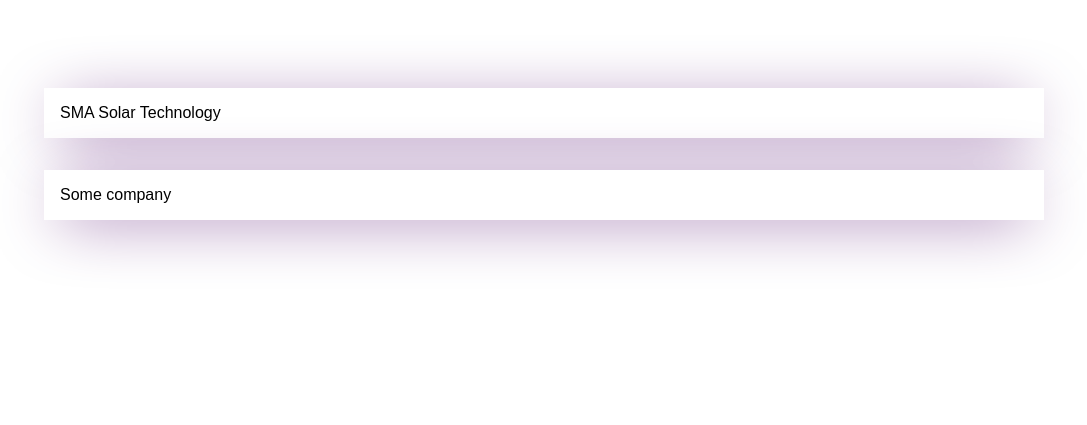
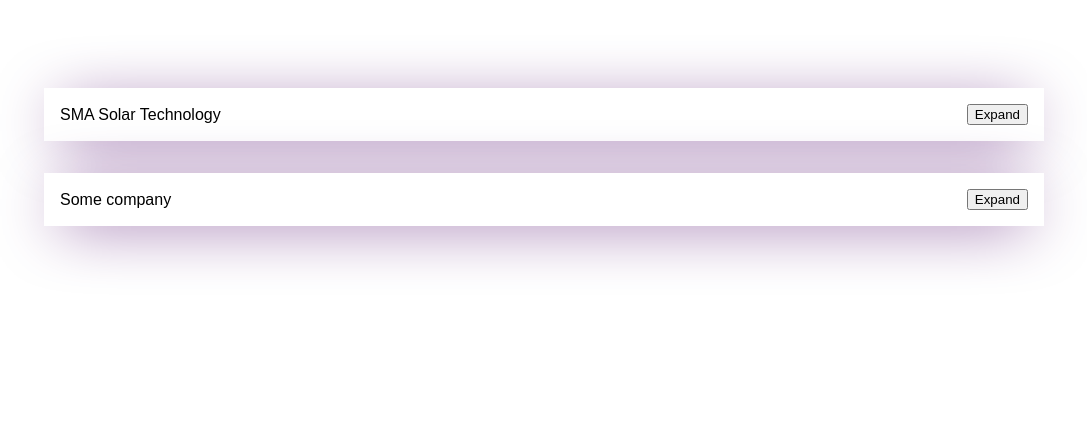
Before and after one commit to topaletti/gems, a Django app: page /database/ in a window 1280 px wide. Shown: the part 72-497 px from the top of the page, without its empty margins (96-1183 px from the left). Run offline with Django 3.2, Linux system fonts and the light colour scheme; data comes from the database, SQL or seed files in the repository; both versions use the stored data as it was before the commit.

Commit message:
add expand/collapse button to database view

```diff
--- a/app/templates/app/database.html
+++ b/app/templates/app/database.html
@@ -2,17 +2,38 @@
 
 {% block additional-css %}
 div#content {margin:160px auto 0 auto;width:1000px;max-width:90%;}
-div.company {margin:32px auto;padding:16px;background:white;box-shadow:var(--main-accent-color) 0px 8px 64px -16px;}
+div.company {display:flex;align-items:center;margin:32px auto;padding:16px;background:white;box-shadow:var(--main-accent-color) 0px 8px 64px -16px;}
+div.company .expand-button {align-self:flex-end;margin-left:auto}
 {% endblock %}
 
 {% block content %}
 <div id="content">
 {% if company_list %}
     {% for company in company_list %}
-        <div class="company">{{ company.name }}</div>
+        <div class="company">
+            {{ company.name }} <button class="expand-button" type="button">Expand</button>
+        </div>
     {% endfor %}
 {% else %}
     <p>No companies are available.</p>
 {% endif %}
 </div>
+<script type='text/javascript'>
+    const expandButtons = document.querySelectorAll('.expand-button');
+    expandButtons.forEach(button => button.addEventListener('click', expand, false));
+
+    function expand(e) {
+        this.parentElement.style.backgroundColor = 'lightgrey';
+        this.removeEventListener('click', expand, false);
+        this.addEventListener('click', collapse, false);
+        this.innerHTML = 'Collapse';
+    }
+
+    function collapse(e) {
+        this.parentElement.style.backgroundColor = 'white';
+        this.removeEventListener('click', collapse, false);
+        this.addEventListener('click', expand, false);
+        this.innerHTML = 'Expand';
+    }
+</script>
 {% endblock %}
```
Also changed, not shown: db.sqlite3 (deleted).
